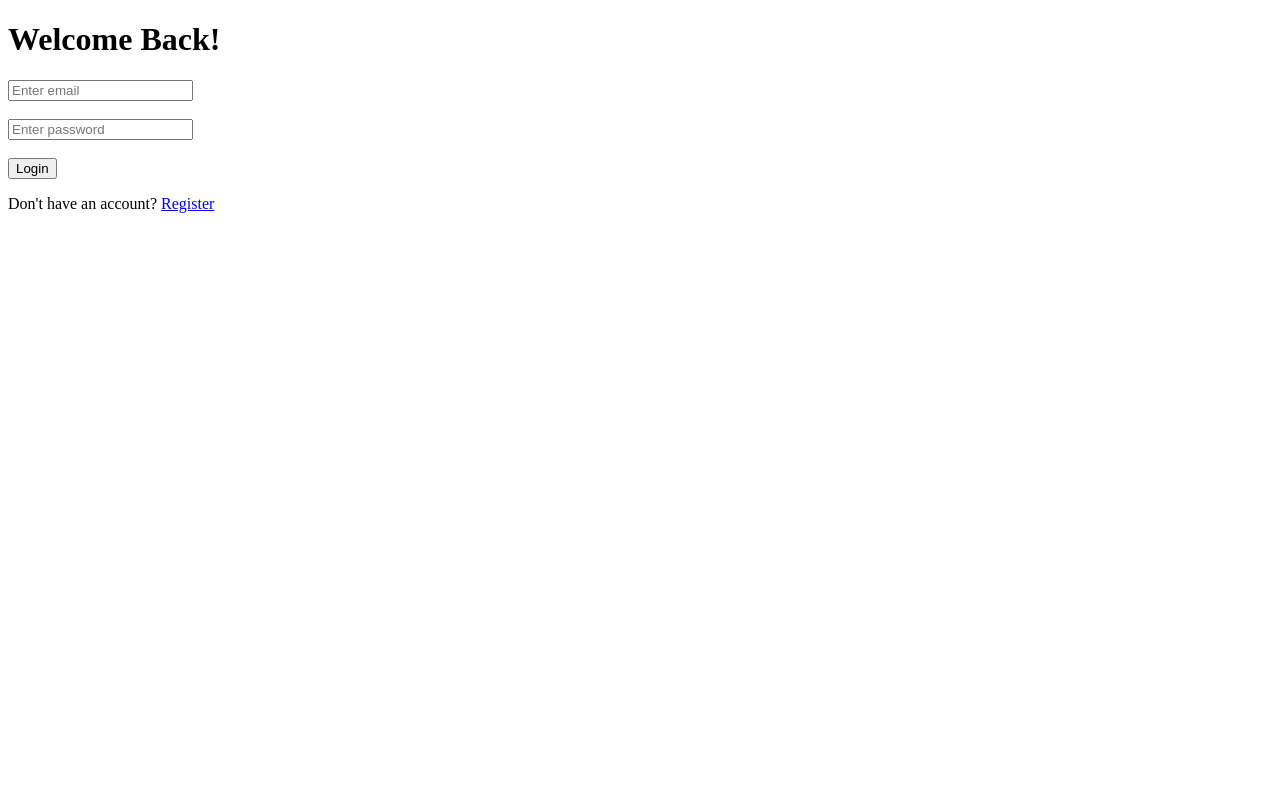
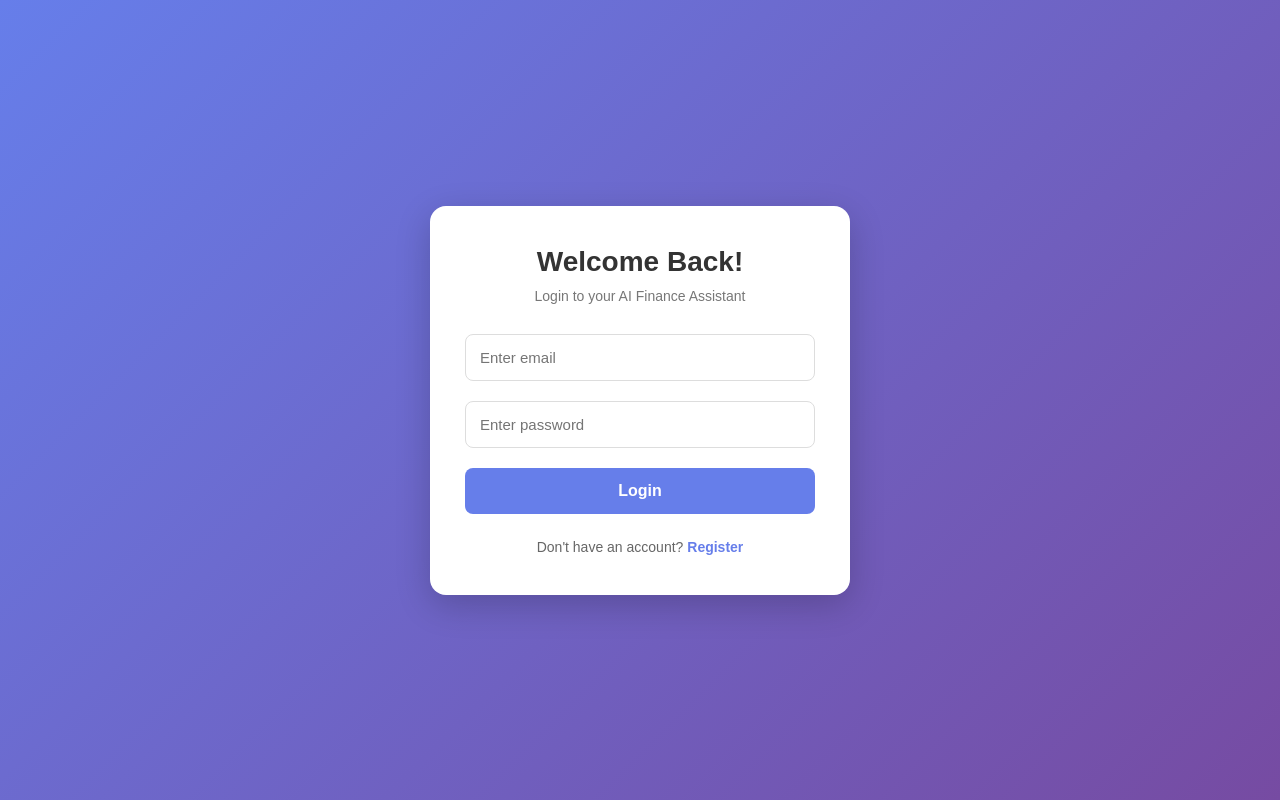
Before and after one commit to madhuri-027/AI-Finance-Assistant, a Flask app: page /login in a window 1280 px wide. Run offline with Flask 3, Linux system fonts and the light colour scheme.

Commit message:
Center login page layout

```diff
--- a/app/templates/login.html
+++ b/app/templates/login.html
@@ -1,37 +1,156 @@
+
 <!DOCTYPE html>
-<html>
+<html lang="en">
 <head>
+    <meta charset="UTF-8">
+    <meta name="viewport" content="width=device-width, initial-scale=1.0">
     <title>Login - AI Finance Assistant</title>
+
+    <style>
+        * {
+            margin: 0;
+            padding: 0;
+            box-sizing: border-box;
+        }
+
+        body {
+            font-family: Arial, sans-serif;
+            min-height: 100vh;
+            display: flex;
+            justify-content: center;
+            align-items: center;
+            background: linear-gradient(135deg, #667eea, #764ba2);
+            padding: 20px;
+        }
+
+        .login-container {
+            width: 100%;
+            max-width: 420px;
+            background: white;
+            padding: 40px 35px;
+            border-radius: 16px;
+            box-shadow: 0 10px 35px rgba(0, 0, 0, 0.2);
+            text-align: center;
+        }
+
+        h1 {
+            color: #333;
+            margin-bottom: 10px;
+            font-size: 28px;
+        }
+
+        .subtitle {
+            color: #777;
+            margin-bottom: 30px;
+            font-size: 14px;
+        }
+
+        .input-group {
+            margin-bottom: 20px;
+            text-align: left;
+        }
+
+        input {
+            width: 100%;
+            padding: 14px;
+            border: 1px solid #ddd;
+            border-radius: 8px;
+            font-size: 15px;
+            outline: none;
+        }
+
+        input:focus {
+            border-color: #667eea;
+            box-shadow: 0 0 5px rgba(102, 126, 234, 0.3);
+        }
+
+        button {
+            width: 100%;
+            padding: 14px;
+            background: #667eea;
+            color: white;
+            border: none;
+            border-radius: 8px;
+            font-size: 16px;
+            font-weight: bold;
+            cursor: pointer;
+            transition: 0.3s;
+        }
+
+        button:hover {
+            background: #5367d5;
+        }
+
+        .register-link {
+            margin-top: 25px;
+            color: #666;
+            font-size: 14px;
+        }
+
+        .register-link a {
+            color: #667eea;
+            text-decoration: none;
+            font-weight: bold;
+        }
+
+        .register-link a:hover {
+            text-decoration: underline;
+        }
+
+        .flash-message {
+            padding: 12px;
+            margin-bottom: 18px;
+            border-radius: 7px;
+            background: #fff0f0;
+            color: #c0392b;
+            font-size: 14px;
+        }
+    </style>
 </head>
+
 <body>
 
+    <div class="login-container">
+
         <h1>Welcome Back!</h1>
+        <p class="subtitle">Login to your AI Finance Assistant</p>
 
         {% with messages = get_flashed_messages(with_categories=true) %}
             {% for category, message in messages %}
-            <p>{{ message }}</p>
+                <div class="flash-message">{{ message }}</div>
             {% endfor %}
         {% endwith %}
 
         <form method="POST">
 
-        <input type="email" name="email"
-               placeholder="Enter email" required>
+            <div class="input-group">
+                <input
+                    type="email"
+                    name="email"
+                    placeholder="Enter email"
+                    required
+                >
+            </div>
 
-        <br><br>
-
-        <input type="password" name="password"
-               placeholder="Enter password" required>
-
-        <br><br>
+            <div class="input-group">
+                <input
+                    type="password"
+                    name="password"
+                    placeholder="Enter password"
+                    required
+                >
+            </div>
 
             <button type="submit">Login</button>
 
         </form>
 
-    <p>Don't have an account?
+        <p class="register-link">
+            Don't have an account?
             <a href="{{ url_for('auth.register') }}">Register</a>
         </p>
 
+    </div>
+
 </body>
 </html>
```
Lines whose indentation alone changed are shown as unchanged.
